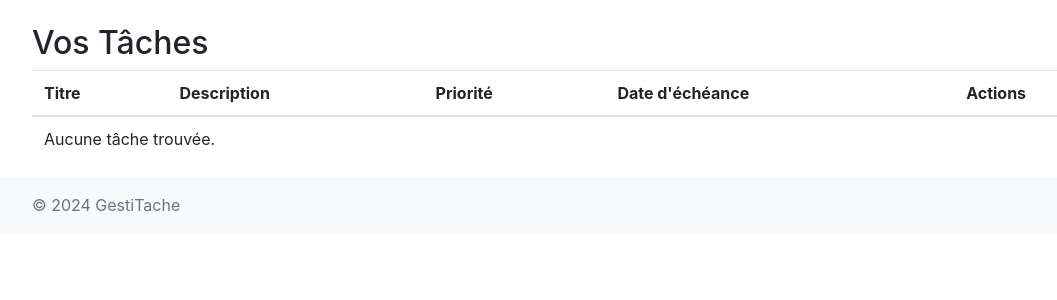
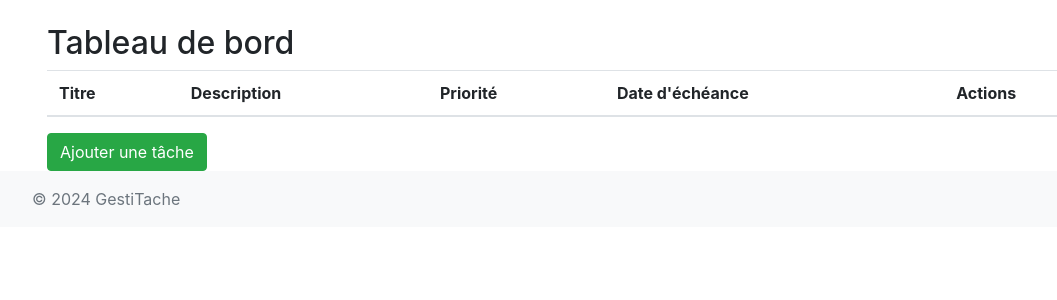
Before and after one commit to swandrn/gestion-de-taches, a PHP site: page /index.php in a window 1280 px wide. Shown: the part 80-380 px from the top of the page, without its empty margins (53-1110 px from the left). Run offline with PHP 8.4, Linux system fonts and the light colour scheme; the visitor is signed in with stand-in values (Sample User, id 1); data that the repository does not hold is empty; some libraries are stand-ins or nearby versions.

Commit message:
Ajout Function DeleteTask

```diff
--- a/Controllers/TaskController.php
+++ b/Controllers/TaskController.php
@@ -1,24 +1,22 @@
 <?php
 
 class TaskController {
-    private $db; // Instance de la base de données
+    private $db;
 
-    // Constructeur pour initialiser la connexion à la base de données
     public function __construct($db) {
         $this->db = $db;
     }
 
-    // Affiche le formulaire pour ajouter une tâche
     public function showAddTaskForm() {
-        include 'views/add_task.php'; // Inclure la vue du formulaire d'ajout de tâche
+        // Affiche le formulaire pour ajouter une tâche
+        include 'views/add_task.php';
     }
 
-    // Affiche le formulaire pour modifier une tâche
     public function showEditTaskForm($task_id) {
         // Récupérer les informations de la tâche à modifier
         $query = "SELECT * FROM taches WHERE id = :task_id";
         $stmt = $this->db->prepare($query);
-        $stmt->bindParam(':task_id', $task_id); // Lier l'identifiant de la tâche
+        $stmt->bindParam(':task_id', $task_id);
         $stmt->execute();
         $task = $stmt->fetch(PDO::FETCH_ASSOC);
 
@@ -33,23 +31,29 @@ class TaskController {
         }
     }
 
-    // Supprime une tâche (logique à implémenter)
     public function deleteTask($task_id) {
-        // Logique de suppression de la tâche
+        // Supprimer une tâche
+        $query = "DELETE FROM taches WHERE id = :task_id";
+        $stmt = $this->db->prepare($query);
+        $stmt->bindParam(':task_id', $task_id);
+
+        if ($stmt->execute()) {
+            return true;
+        } else {
+            return false;
+        }
     }
 
-    // Affiche le tableau de bord avec les tâches de l'utilisateur
     public function showDashboard($user_id) {
         // Récupérer les tâches de l'utilisateur depuis la base de données
         $query = "SELECT * FROM taches WHERE utilisateur_id = :user_id";
         $stmt = $this->db->prepare($query);
-        $stmt->bindParam(':user_id', $user_id); // Lier l'identifiant de l'utilisateur
+        $stmt->bindParam(':user_id', $user_id);
         $stmt->execute();
         $tasks = $stmt->fetchAll(PDO::FETCH_ASSOC);
 
-        // Inclure la vue du tableau de bord avec les tâches de l'utilisateur
+        // Affiche le tableau de bord avec les tâches de l'utilisateur
         include 'views/dashboard.php';
     }
 }
-
 ?>
--- a/Controllers/UserController.php
+++ b/Controllers/UserController.php
@@ -8,14 +8,17 @@ class UserController {
     }
 
     public function showLoginForm() {
+        // Affiche le formulaire de connexion
         include 'views/login.php';
     }
 
     public function showRegisterForm() {
+        // Affiche le formulaire d'inscription
         include 'views/register.php';
     }
 
     public function register() {
+        // Inscription de l'utilisateur
         $nom = $_POST['username'] ?? '';
         $email = $_POST['email'] ?? '';
         $mot_de_passe = $_POST['password'] ?? '';
@@ -42,6 +45,7 @@ class UserController {
     }
 
     public function login() {
+        // Connexion de l'utilisateur
         $email = $_POST['email'];
         $password = $_POST['password'];
 
@@ -59,6 +63,7 @@ class UserController {
     }
 
     public function logout() {
+        // Déconnexion de l'utilisateur
         session_destroy();
         header('Location: index.php');
         exit();
--- a/Views/dashboard.php
+++ b/Views/dashboard.php
@@ -1,5 +1,7 @@
 <?php include 'header.php'; ?>
-<h2>Vos Tâches</h2>
+
+<div class="container">
+    <h2>Tableau de bord</h2>
     <table class="table">
         <thead>
             <tr>
@@ -11,7 +13,6 @@
             </tr>
         </thead>
         <tbody>
-        <?php if (isset($tasks) && is_array($tasks) && count($tasks) > 0): ?>
             <?php foreach ($tasks as $task): ?>
                 <tr>
                     <td><?php echo htmlspecialchars($task['title']); ?></td>
@@ -19,16 +20,14 @@
                     <td><?php echo htmlspecialchars($task['priorite']); ?></td>
                     <td><?php echo htmlspecialchars($task['date_echeance']); ?></td>
                     <td>
-                        <a href="index.php?action=edit_task&task_id=<?php echo $task['id']; ?>" class="btn btn-warning">Modifier</a>
-                        <a href="index.php?action=delete_task&task_id=<?php echo $task['id']; ?>" class="btn btn-danger">Supprimer</a>
+                        <a href="index.php?action=edit_task&task_id=<?php echo $task['id']; ?>" class="btn btn-primary">Modifier</a>
+                        <a href="index.php?action=delete_task&task_id=<?php echo $task['id']; ?>" class="btn btn-danger" onclick="return confirm('Êtes-vous sûr de vouloir supprimer cette tâche ?');">Supprimer</a>
                     </td>
                 </tr>
             <?php endforeach; ?>
-        <?php else: ?>
-            <tr>
-                <td colspan="5">Aucune tâche trouvée.</td>
-            </tr>
-        <?php endif; ?>
         </tbody>
     </table>
+    <a href="index.php?action=add_task" class="btn btn-success">Ajouter une tâche</a>
+</div>
+
 <?php include 'footer.php'; ?>
--- a/index.php
+++ b/index.php
@@ -45,10 +45,13 @@ if (isset($_GET['action'])) {
         case 'delete_task':
             // Supprimer une tâche si l'utilisateur est connecté et si l'ID de la tâche est fourni
             if (isset($_SESSION['user_id']) && isset($_GET['task_id'])) {
-                $taskController->deleteTask($_GET['task_id']);
-                // Rediriger vers le tableau de bord après suppression
-                header('Location: index.php');
-                exit();
+                if ($taskController->deleteTask($_GET['task_id'])) {
+                    // Rediriger vers le tableau de bord après suppression
+                    header('Location: index.php');
+                    exit();
+                } else {
+                    echo "Erreur lors de la suppression de la tâche.";
+                }
             } else {
                 // Rediriger vers la page de connexion si l'utilisateur n'est pas connecté
                 header('Location: index.php?action=login');
```
Lines whose indentation alone changed are shown as unchanged.
